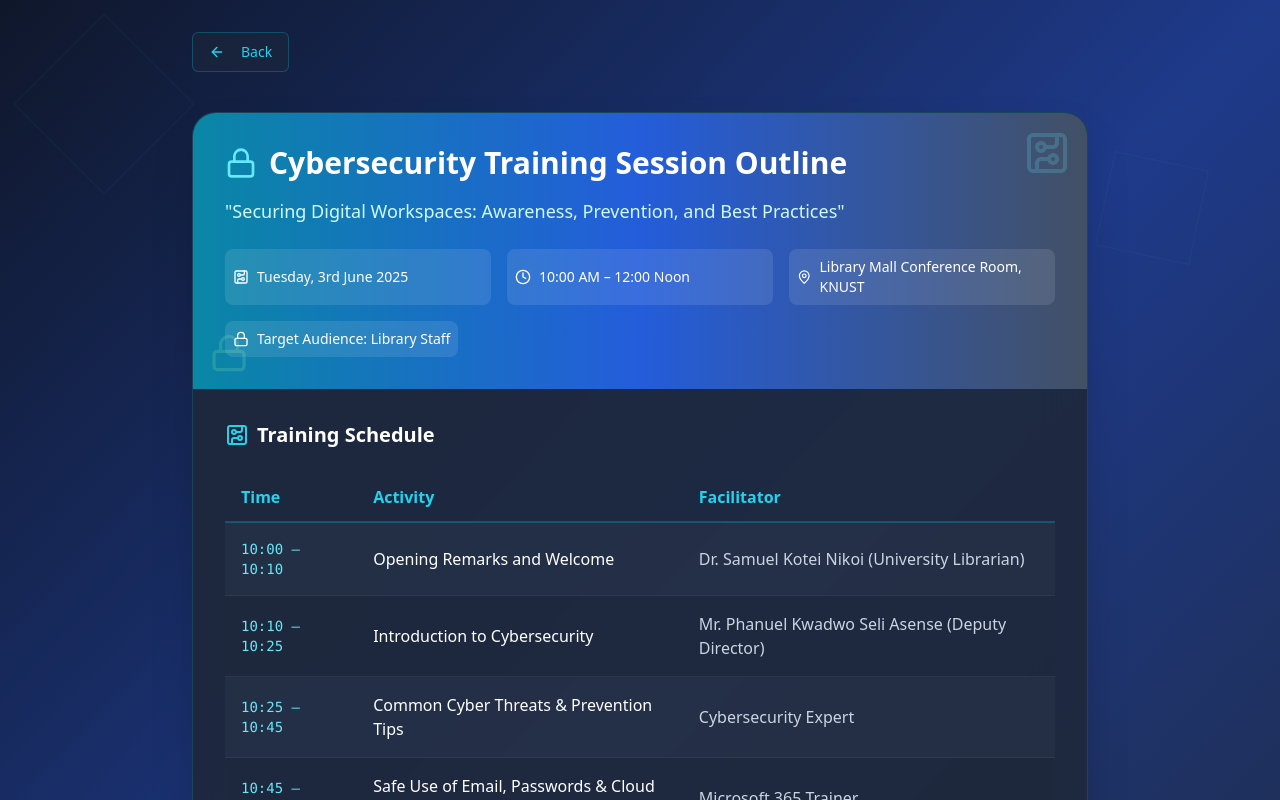
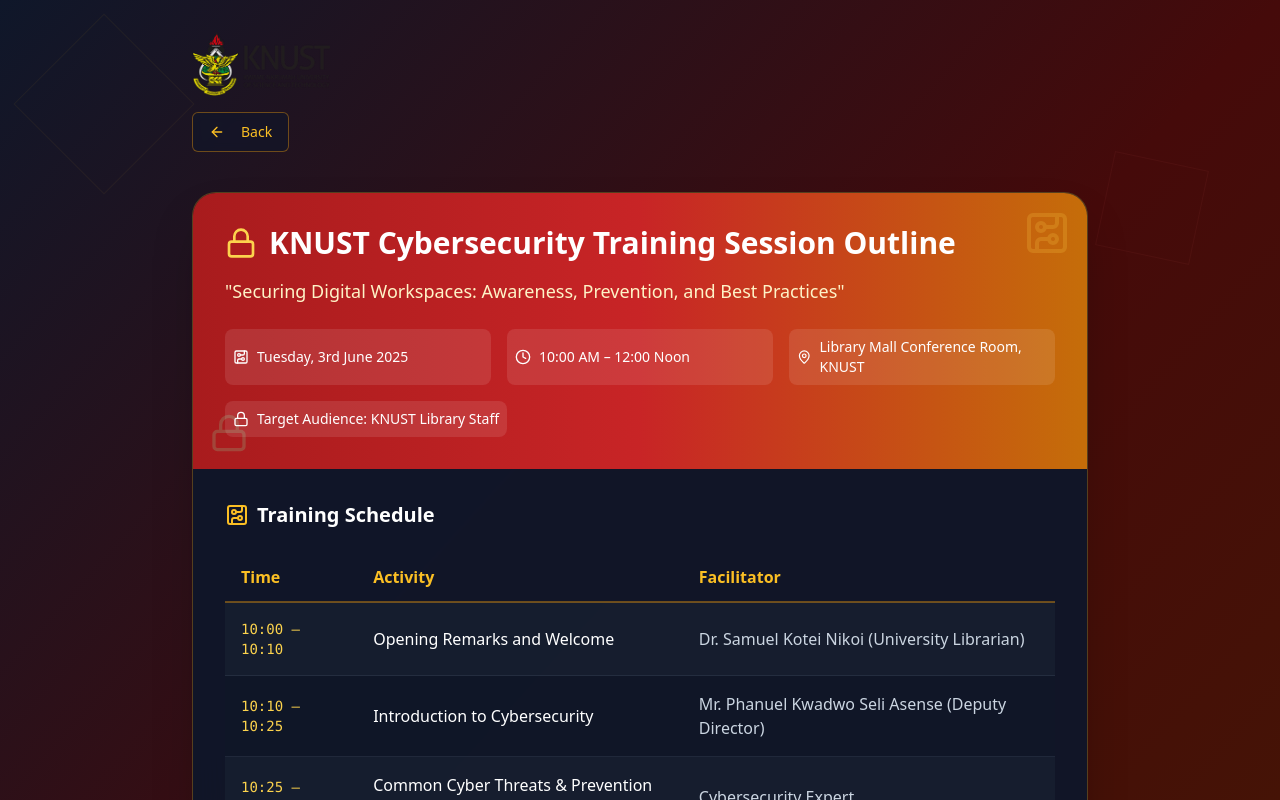
Before and after one commit to mceddiejnr/knustcybertraining, a React (Vite) app: page /program in a window 1280 px wide. Shown: the top 800 px of the page. Built offline with nearby package versions, Linux system fonts and the light colour scheme.

Commit message:
Refactor: Apply KNUST logo colors
Use the colors from the KNUST logo to update the design.

```diff
--- a/src/components/QRCodeDisplay.tsx
+++ b/src/components/QRCodeDisplay.tsx
@@ -9,18 +9,27 @@ interface QRCodeDisplayProps {
 const QRCodeDisplay = ({ onScan }: QRCodeDisplayProps) => {
   return (
     <div className="min-h-screen flex items-center justify-center p-6 relative">
-      <div className="max-w-md w-full bg-slate-800/90 backdrop-blur-xl rounded-3xl shadow-2xl border border-cyan-500/20 p-8 text-center relative overflow-hidden">
-        {/* Glowing border effect */}
-        <div className="absolute inset-0 rounded-3xl bg-gradient-to-r from-cyan-500/20 via-blue-500/20 to-green-500/20 blur-xl"></div>
+      {/* KNUST Logo */}
+      <div className="absolute top-8 left-8">
+        <img
+          src="/lovable-uploads/6ce08c53-d1c5-447f-a093-4655c351e1a8.png"
+          alt="KNUST Logo"
+          className="h-16 w-auto opacity-90"
+        />
+      </div>
+
+      <div className="max-w-md w-full bg-slate-900/95 backdrop-blur-xl rounded-3xl shadow-2xl border border-amber-500/30 p-8 text-center relative overflow-hidden">
+        {/* KNUST-themed glowing border effect */}
+        <div className="absolute inset-0 rounded-3xl bg-gradient-to-r from-red-600/20 via-amber-500/20 to-green-600/20 blur-xl"></div>
 
         <div className="relative z-10">
           <div className="mb-8">
             <div className="flex justify-center items-center space-x-3 mb-4">
-              <Lock className="w-8 h-8 text-cyan-400" />
-              <CircuitBoard className="w-8 h-8 text-green-400" />
+              <Lock className="w-8 h-8 text-amber-400" />
+              <CircuitBoard className="w-8 h-8 text-red-400" />
             </div>
-            <h1 className="text-3xl font-bold text-white mb-3 bg-gradient-to-r from-cyan-400 to-green-400 bg-clip-text text-transparent">
-              Cybersecurity Training Session
+            <h1 className="text-3xl font-bold text-white mb-3 bg-gradient-to-r from-amber-400 via-red-400 to-green-400 bg-clip-text text-transparent">
+              KNUST Cybersecurity Training
             </h1>
             <p className="text-lg text-slate-300">
               Scan the QR code to begin your journey.
@@ -28,30 +37,29 @@ const QRCodeDisplay = ({ onScan }: QRCodeDisplayProps) => {
           </div>
 
           <div className="mb-8">
-            <div className="inline-flex items-center justify-center w-48 h-48 bg-slate-700/50 rounded-2xl border-2 border-cyan-400/50 mb-4 relative">
-              {/* QR Code simulation with tech pattern */}
+            <div className="inline-flex items-center justify-center w-48 h-48 bg-slate-800/70 rounded-2xl border-2 border-amber-500/60 mb-4 relative">
+              {/* QR Code simulation with KNUST colors */}
               <div className="grid grid-cols-8 gap-1 w-32 h-32">
                 {Array.from({ length: 64 }).map((_, i) => (
                   <div
                     key={i}
                     className={`w-full h-full ${
-                      Math.random() > 0.5 ? 'bg-cyan-400' : 'bg-transparent'
+                      Math.random() > 0.5 ? 'bg-amber-500' : 'bg-transparent'
                     } rounded-sm`}
                   ></div>
                 ))}
               </div>
-              {/* Scanning line animation */}
-              <div className="absolute inset-0 border-2 border-cyan-400/30 rounded-2xl animate-pulse"></div>
+              {/* KNUST-themed scanning line animation */}
+              <div className="absolute inset-0 border-2 border-red-500/40 rounded-2xl animate-pulse"></div>
             </div>
             <p className="text-sm text-slate-400">
               Point your camera at this QR code
             </p>
           </div>
 
-          {/* Updated button with "Start" label */}
           <Button
             onClick={onScan}
-            className="w-full bg-gradient-to-r from-cyan-600 to-blue-600 hover:from-cyan-500 hover:to-blue-500 text-white py-3 rounded-xl transition-all duration-300 transform hover:scale-105 border border-cyan-400/30 shadow-lg shadow-cyan-500/25"
+            className="w-full bg-gradient-to-r from-red-700 via-red-600 to-amber-600 hover:from-red-600 hover:via-red-500 hover:to-amber-500 text-white py-3 rounded-xl transition-all duration-300 transform hover:scale-105 border border-amber-500/40 shadow-lg shadow-red-600/25"
           >
             Start
           </Button>
--- a/src/components/SuccessMessage.tsx
+++ b/src/components/SuccessMessage.tsx
@@ -10,14 +10,23 @@ interface SuccessMessageProps {
 const SuccessMessage = ({ attendeeName, onViewProgram }: SuccessMessageProps) => {
   return (
     <div className="min-h-screen flex items-center justify-center p-6 relative">
-      <div className="max-w-md w-full bg-slate-800/90 backdrop-blur-xl rounded-3xl shadow-2xl border border-cyan-500/20 p-8 text-center relative overflow-hidden">
-        {/* Glowing border effect */}
-        <div className="absolute inset-0 rounded-3xl bg-gradient-to-r from-cyan-500/20 via-blue-500/20 to-green-500/20 blur-xl"></div>
+      {/* KNUST Logo */}
+      <div className="absolute top-8 left-8">
+        <img
+          src="/lovable-uploads/6ce08c53-d1c5-447f-a093-4655c351e1a8.png"
+          alt="KNUST Logo"
+          className="h-16 w-auto opacity-90"
+        />
+      </div>
+
+      <div className="max-w-md w-full bg-slate-900/95 backdrop-blur-xl rounded-3xl shadow-2xl border border-amber-500/30 p-8 text-center relative overflow-hidden">
+        {/* KNUST-themed glowing border effect */}
+        <div className="absolute inset-0 rounded-3xl bg-gradient-to-r from-red-600/20 via-amber-500/20 to-green-600/20 blur-xl"></div>
 
         <div className="relative z-10">
           <div className="mb-8">
             <div className="flex justify-center mb-6">
-              <div className="p-4 bg-green-500/20 rounded-full border border-green-400/30 relative">
+              <div className="p-4 bg-green-600/20 rounded-full border border-green-500/40 relative">
                 <Lock className="w-12 h-12 text-green-400" />
                 {/* Success checkmark overlay */}
                 <div className="absolute -top-1 -right-1 w-6 h-6 bg-green-500 rounded-full flex items-center justify-center">
@@ -28,26 +37,25 @@ const SuccessMessage = ({ attendeeName, onViewProgram }: SuccessMessageProps) =>
               </div>
             </div>
 
-            <h2 className="text-2xl font-bold text-white mb-3 bg-gradient-to-r from-cyan-400 to-green-400 bg-clip-text text-transparent">
+            <h2 className="text-2xl font-bold text-white mb-3 bg-gradient-to-r from-amber-400 via-red-400 to-green-400 bg-clip-text text-transparent">
               Welcome, {attendeeName}!
             </h2>
 
-            <div className="bg-green-500/10 rounded-xl p-4 mb-6 border border-green-400/30">
+            <div className="bg-green-600/20 rounded-xl p-4 mb-6 border border-green-500/40">
               <p className="text-green-300 font-medium">
-                Thank you for joining! Your attendance has been recorded.
+                Thank you for joining KNUST's cybersecurity training! Your attendance has been recorded.
               </p>
             </div>
 
             <p className="text-slate-300">
-              You're all set for today's cybersecurity training session.
+              You're all set for today's cybersecurity training session at KNUST Library.
               Ready to explore what we have planned for you?
             </p>
           </div>
 
-          {/* Updated button with "Next" label */}
           <Button
             onClick={onViewProgram}
-            className="w-full bg-gradient-to-r from-cyan-600 to-blue-600 hover:from-cyan-500 hover:to-blue-500 text-white py-3 rounded-xl transition-all duration-300 transform hover:scale-105 flex items-center justify-center space-x-2 border border-cyan-400/30 shadow-lg shadow-cyan-500/25"
+            className="w-full bg-gradient-to-r from-red-700 via-red-600 to-amber-600 hover:from-red-600 hover:via-red-500 hover:to-amber-500 text-white py-3 rounded-xl transition-all duration-300 transform hover:scale-105 flex items-center justify-center space-x-2 border border-amber-500/40 shadow-lg shadow-red-600/25"
           >
             <CircuitBoard className="w-5 h-5" />
             <span>Next</span>
--- a/src/components/WelcomeMessage.tsx
+++ b/src/components/WelcomeMessage.tsx
@@ -19,33 +19,42 @@ const WelcomeMessage = ({ onNameSubmit }: WelcomeMessageProps) => {
     }
   };
 
-  const inspirationalMessage = `Welcome to your cybersecurity journey! Today, you're taking a powerful step toward becoming a digital guardian. This training will equip you with essential knowledge and skills to protect yourself, your colleagues, and your organization from cyber threats. Every safeguard you learn, every best practice you adopt, and every security measure you implement contributes to building a stronger, more resilient digital world. You have the power to make a difference - let's unlock your potential to stay safe and secure online!`;
+  const inspirationalMessage = `Welcome to your KNUST cybersecurity journey! Today, you're taking a powerful step toward becoming a digital guardian in our university community. This training will equip you with essential knowledge and skills to protect yourself, your colleagues, and our institution from cyber threats. Every safeguard you learn, every best practice you adopt, and every security measure you implement contributes to building a stronger, more resilient digital environment at KNUST. You have the power to make a difference - let's unlock your potential to stay safe and secure online!`;
 
   return (
     <div className="min-h-screen flex items-center justify-center p-6 relative">
-      <div className="max-w-2xl w-full bg-slate-800/90 backdrop-blur-xl rounded-3xl shadow-2xl border border-cyan-500/20 p-8 relative overflow-hidden">
-        {/* Glowing border effect */}
-        <div className="absolute inset-0 rounded-3xl bg-gradient-to-r from-cyan-500/20 via-blue-500/20 to-green-500/20 blur-xl"></div>
+      {/* KNUST Logo */}
+      <div className="absolute top-8 left-8">
+        <img
+          src="/lovable-uploads/6ce08c53-d1c5-447f-a093-4655c351e1a8.png"
+          alt="KNUST Logo"
+          className="h-16 w-auto opacity-90"
+        />
+      </div>
+
+      <div className="max-w-2xl w-full bg-slate-900/95 backdrop-blur-xl rounded-3xl shadow-2xl border border-amber-500/30 p-8 relative overflow-hidden">
+        {/* KNUST-themed glowing border effect */}
+        <div className="absolute inset-0 rounded-3xl bg-gradient-to-r from-red-600/20 via-amber-500/20 to-green-600/20 blur-xl"></div>
 
         <div className="relative z-10">
           <div className="text-center mb-8">
             <div className="flex justify-center items-center space-x-4 mb-6">
-              <div className="p-3 bg-cyan-500/20 rounded-full border border-cyan-400/30">
-                <Lock className="w-6 h-6 text-cyan-400" />
+              <div className="p-3 bg-red-600/20 rounded-full border border-red-500/40">
+                <Lock className="w-6 h-6 text-red-400" />
               </div>
-              <div className="p-3 bg-green-500/20 rounded-full border border-green-400/30">
-                <CircuitBoard className="w-6 h-6 text-green-400" />
+              <div className="p-3 bg-amber-600/20 rounded-full border border-amber-500/40">
+                <CircuitBoard className="w-6 h-6 text-amber-400" />
               </div>
-              <div className="p-3 bg-blue-500/20 rounded-full border border-blue-400/30">
-                <Lock className="w-6 h-6 text-blue-400" />
+              <div className="p-3 bg-green-600/20 rounded-full border border-green-500/40">
+                <Lock className="w-6 h-6 text-green-400" />
               </div>
             </div>
 
-            <h2 className="text-2xl font-bold text-white mb-4 bg-gradient-to-r from-cyan-400 to-green-400 bg-clip-text text-transparent">
-              Welcome to Your Cybersecurity Journey!
+            <h2 className="text-2xl font-bold text-white mb-4 bg-gradient-to-r from-amber-400 via-red-400 to-green-400 bg-clip-text text-transparent">
+              Welcome to Your KNUST Cybersecurity Journey!
             </h2>
 
-            <div className="bg-slate-700/50 rounded-xl p-6 mb-8 border border-cyan-500/20">
+            <div className="bg-slate-800/70 rounded-xl p-6 mb-8 border border-amber-500/30">
               <p className="text-slate-300 leading-relaxed text-left">
                 {inspirationalMessage}
               </p>
@@ -63,15 +72,14 @@ const WelcomeMessage = ({ onNameSubmit }: WelcomeMessageProps) => {
                 value={name}
                 onChange={(e) => setName(e.target.value)}
                 placeholder="Enter your full name"
-                className="mt-2 text-lg py-3 bg-slate-700/50 border-cyan-500/30 text-white placeholder:text-slate-400 focus:border-cyan-400 focus:ring-cyan-400/30"
+                className="mt-2 text-lg py-3 bg-slate-800/70 border-amber-500/40 text-white placeholder:text-slate-400 focus:border-amber-400 focus:ring-amber-400/30"
                 required
               />
             </div>
 
-            {/* Updated button with "Submit" label */}
             <Button
               type="submit"
-              className="w-full bg-gradient-to-r from-cyan-600 to-blue-600 hover:from-cyan-500 hover:to-blue-500 text-white py-3 text-lg rounded-xl transition-all duration-300 transform hover:scale-105 border border-cyan-400/30 shadow-lg shadow-cyan-500/25"
+              className="w-full bg-gradient-to-r from-red-700 via-red-600 to-amber-600 hover:from-red-600 hover:via-red-500 hover:to-amber-500 text-white py-3 text-lg rounded-xl transition-all duration-300 transform hover:scale-105 border border-amber-500/40 shadow-lg shadow-red-600/25"
               disabled={!name.trim()}
             >
               Submit
--- a/src/pages/Program.tsx
+++ b/src/pages/Program.tsx
@@ -42,43 +42,51 @@ const Program = () => {
   ];
 
   return (
-    <div className="min-h-screen bg-gradient-to-br from-slate-900 via-blue-900 to-slate-800 py-8 px-4 relative overflow-hidden">
-      {/* Background Tech Pattern */}
+    <div className="min-h-screen bg-gradient-to-br from-slate-900 via-red-950 to-amber-950 py-8 px-4 relative overflow-hidden">
+      {/* KNUST-themed Background Pattern */}
       <div className="absolute inset-0 opacity-5">
-        <div className="absolute top-10 left-10 w-32 h-32 border border-cyan-400 rotate-45"></div>
-        <div className="absolute top-40 right-20 w-24 h-24 border border-green-400 rotate-12"></div>
-        <div className="absolute bottom-20 left-1/4 w-28 h-28 border border-blue-400 -rotate-12"></div>
-        <div className="absolute bottom-40 right-10 w-20 h-20 border border-cyan-400 rotate-45"></div>
+        <div className="absolute top-10 left-10 w-32 h-32 border border-amber-400 rotate-45"></div>
+        <div className="absolute top-40 right-20 w-24 h-24 border border-red-400 rotate-12"></div>
+        <div className="absolute bottom-20 left-1/4 w-28 h-28 border border-green-400 -rotate-12"></div>
+        <div className="absolute bottom-40 right-10 w-20 h-20 border border-amber-400 rotate-45"></div>
       </div>
 
       <div className="max-w-4xl mx-auto relative z-10">
         <div className="mb-6">
+          {/* KNUST Logo */}
+          <div className="mb-4">
+            <img
+              src="/lovable-uploads/6ce08c53-d1c5-447f-a093-4655c351e1a8.png"
+              alt="KNUST Logo"
+              className="h-16 w-auto opacity-90"
+            />
+          </div>
           <Button
             onClick={() => window.history.back()}
             variant="outline"
-            className="mb-4 bg-slate-800/50 border-cyan-500/30 text-cyan-400 hover:bg-slate-700/50 hover:border-cyan-400 backdrop-blur-sm"
+            className="mb-4 bg-slate-900/60 border-amber-500/40 text-amber-400 hover:bg-slate-800/60 hover:border-amber-400 backdrop-blur-sm"
           >
             <ArrowLeft className="w-4 h-4 mr-2" />
             Back
           </Button>
         </div>
 
-        <div className="bg-slate-800/90 backdrop-blur-xl rounded-3xl shadow-2xl border border-cyan-500/20 overflow-hidden">
-          <div className="bg-gradient-to-r from-cyan-600/90 via-blue-600/90 to-slate-600/90 text-white p-8 relative overflow-hidden">
+        <div className="bg-slate-900/95 backdrop-blur-xl rounded-3xl shadow-2xl border border-amber-500/30 overflow-hidden">
+          <div className="bg-gradient-to-r from-red-700/90 via-red-600/90 to-amber-600/90 text-white p-8 relative overflow-hidden">
             {/* Header background pattern */}
             <div className="absolute inset-0 opacity-20">
-              <CircuitBoard className="absolute top-4 right-4 w-12 h-12 text-cyan-300" />
+              <CircuitBoard className="absolute top-4 right-4 w-12 h-12 text-amber-300" />
               <Lock className="absolute bottom-4 left-4 w-10 h-10 text-green-300" />
             </div>
 
             <div className="relative z-10">
               <div className="flex items-center space-x-3 mb-4">
-                <Lock className="w-8 h-8 text-cyan-300" />
+                <Lock className="w-8 h-8 text-amber-300" />
                 <h1 className="text-3xl font-bold">
-                  Cybersecurity Training Session Outline
+                  KNUST Cybersecurity Training Session Outline
                 </h1>
               </div>
-              <p className="text-cyan-100 text-lg mb-6">
+              <p className="text-amber-100 text-lg mb-6">
                 "Securing Digital Workspaces: Awareness, Prevention, and Best Practices"
               </p>
 
@@ -99,35 +107,35 @@ const Program = () => {
 
               <div className="mt-4 flex items-center space-x-2 text-sm bg-white/10 rounded-lg p-2 inline-flex">
                 <Lock className="w-4 h-4" />
-                <span>Target Audience: Library Staff</span>
+                <span>Target Audience: KNUST Library Staff</span>
               </div>
             </div>
           </div>
 
           <div className="p-8">
             <h2 className="text-xl font-semibold text-white mb-6 flex items-center space-x-2">
-              <CircuitBoard className="w-6 h-6 text-cyan-400" />
+              <CircuitBoard className="w-6 h-6 text-amber-400" />
               <span>Training Schedule</span>
             </h2>
 
             <div className="overflow-x-auto">
               <table className="w-full">
                 <thead>
-                  <tr className="border-b-2 border-cyan-500/30">
-                    <th className="text-left py-3 px-4 font-semibold text-cyan-400">Time</th>
-                    <th className="text-left py-3 px-4 font-semibold text-cyan-400">Activity</th>
-                    <th className="text-left py-3 px-4 font-semibold text-cyan-400">Facilitator</th>
+                  <tr className="border-b-2 border-amber-500/40">
+                    <th className="text-left py-3 px-4 font-semibold text-amber-400">Time</th>
+                    <th className="text-left py-3 px-4 font-semibold text-amber-400">Activity</th>
+                    <th className="text-left py-3 px-4 font-semibold text-amber-400">Facilitator</th>
                   </tr>
                 </thead>
                 <tbody>
                   {scheduleItems.map((item, index) => (
                     <tr
                       key={index}
-                      className={`border-b border-slate-600/30 hover:bg-cyan-500/10 transition-colors ${
-                        index % 2 === 0 ? 'bg-slate-700/30' : 'bg-slate-800/30'
+                      className={`border-b border-slate-600/30 hover:bg-amber-500/10 transition-colors ${
+                        index % 2 === 0 ? 'bg-slate-800/40' : 'bg-slate-900/40'
                       }`}
                     >
-                      <td className="py-4 px-4 font-mono text-sm text-cyan-300 font-medium">
+                      <td className="py-4 px-4 font-mono text-sm text-amber-300 font-medium">
                         {item.time}
                       </td>
                       <td className="py-4 px-4 font-medium text-white">
@@ -142,9 +150,9 @@ const Program = () => {
               </table>
             </div>
 
-            <div className="mt-8 bg-slate-700/50 rounded-xl p-6 border border-cyan-500/20">
+            <div className="mt-8 bg-slate-800/70 rounded-xl p-6 border border-amber-500/30">
               <h3 className="font-semibold text-white mb-2 flex items-center space-x-2">
-                <Lock className="w-5 h-5 text-cyan-400" />
+                <Lock className="w-5 h-5 text-amber-400" />
                 <span>Important Notes:</span>
               </h3>
               <ul className="text-slate-300 space-y-1 text-sm">
```
Also changed, not shown: src/pages/Index.tsx (+7 -7 lines), public/lovable-uploads/6ce08c53-d1c5-447f-a093-4655c351e1a8.png (added).
